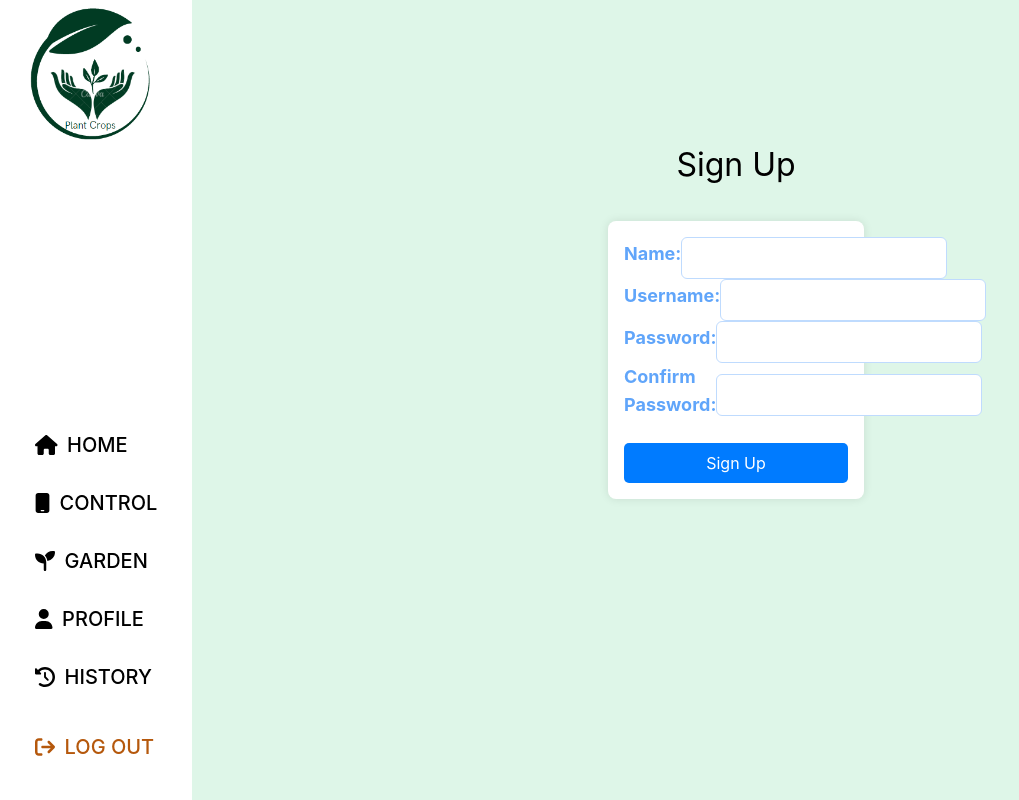
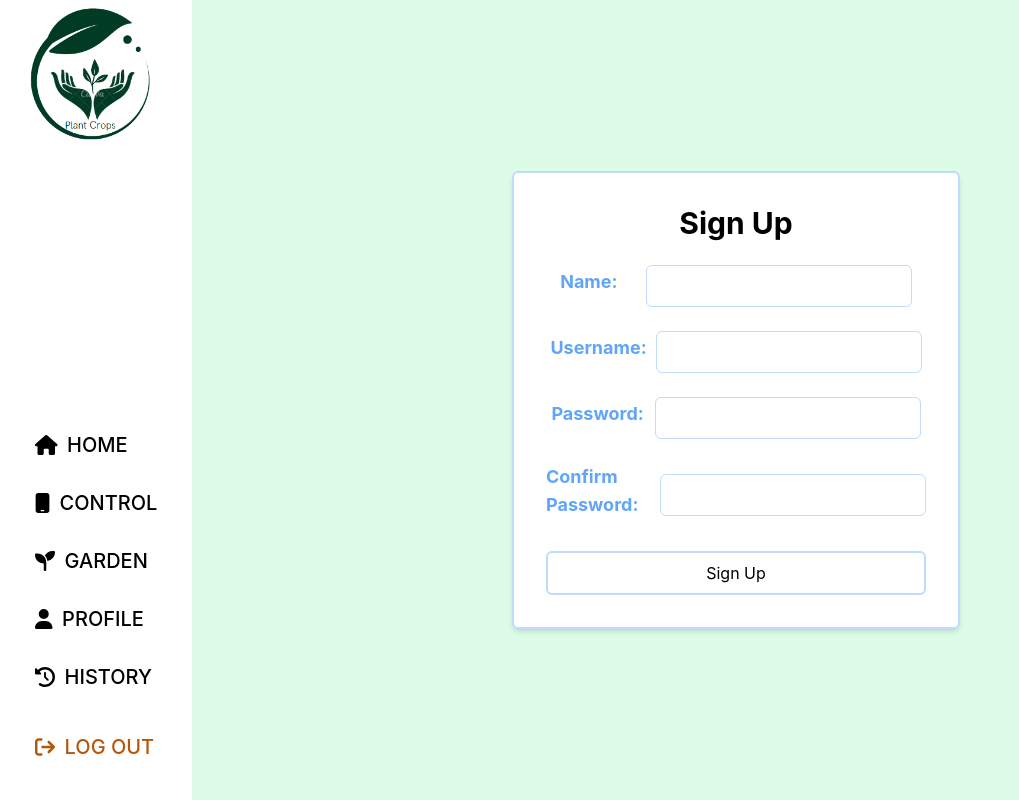
Before and after one commit to nguyenduyhung20/iot-garden, a React (Create React App) app in the folder client/: page /signup in a window 1280 px wide. Shown: the whole page, without its empty margins (0-1019 px from the left). Built offline with nearby package versions, Linux system fonts and the light colour scheme.

Commit message:
final touch, done login sign up

```diff
--- a/client/src/components/CheckBox.js
+++ b/client/src/components/CheckBox.js
@@ -2,7 +2,7 @@ import React from "react";
 
 function Checkbox({ checked, onChange, label }) {
     return (
-        <div className="flex items-center justify-end mr-5">
+        <div className="flex items-center justify-center">
             <label className="text-lg text-blue-400">
                 {label}
             </label>
--- a/client/src/components/Login.js
+++ b/client/src/components/Login.js
@@ -75,7 +75,7 @@ function Login({ onLogin }) {
 						label="Remember me:"
 					/>
 					<div className="flex justify-between w-1/2 mx-auto">
-						<button className="py-2 px-4 bg-white border-2 border-blue-200 text-black rounded-md hover:bg-green-300 hover:border-green-400 transition-colors duration-200"
+						<button className="py-2 px-4 bg-white border-2 border-blue-200 text-black rounded-md hover:bg-gray-300 hover:border-gray-400 transition-colors duration-200"
 							type="button" onClick={handleSignUp}
 						>
 							Sign Up
--- a/client/src/components/SignUp.js
+++ b/client/src/components/SignUp.js
@@ -22,15 +22,17 @@ function SignUp(props) {
 	};
 
 	return (
-		<div className="signup-container">
-			<h1 className="signup-title">Sign Up</h1>
-			<form className="signup-form" onSubmit={handleSubmit}>
-				<Input label="Name:" type="text" value={name} onChange={e => setName(e.target.value)} />
-				<Input label="Username:" type="text" value={username} onChange={e => setUsername(e.target.value)} />
-				<Input label="Password:" type="password" value={password} onChange={e => setPassword(e.target.value)} />
-				<Input label="Confirm Password:" type="password" value={confirmPassword} onChange={e => setConfirmPassword(e.target.value)} />
-				<button className="signup-button" type="submit">Sign Up</button>
-			</form>
+		<div className="flex items-center justify-center h-screen bg-green-100">
+			<div className="w-full max-w-md bg-white p-8 rounded-md shadow-md border-2 border-blue-200 transition-color duration-500 hover:border-green-300">
+				<h1 className="font-bold text-3xl mb-6 text-center">Sign Up</h1>
+				<form className="space-y-6" onSubmit={handleSubmit}>
+					<Input label="Name:" type="text" value={name} onChange={e => setName(e.target.value)} />
+					<Input label="Username:" type="text" value={username} onChange={e => setUsername(e.target.value)} />
+					<Input label="Password:" type="password" value={password} onChange={e => setPassword(e.target.value)} />
+					<Input label="Confirm Password:" type="password" value={confirmPassword} onChange={e => setConfirmPassword(e.target.value)} />
+					<button className="py-2 px-6 bg-white border-2 border-blue-200 text-black rounded-md hover:bg-green-300  hover:border-green-500 transition-colors duration-200 w-full" type="submit">Sign Up</button>
+				</form>
+			</div>
 		</div>
 	);
 }
```
